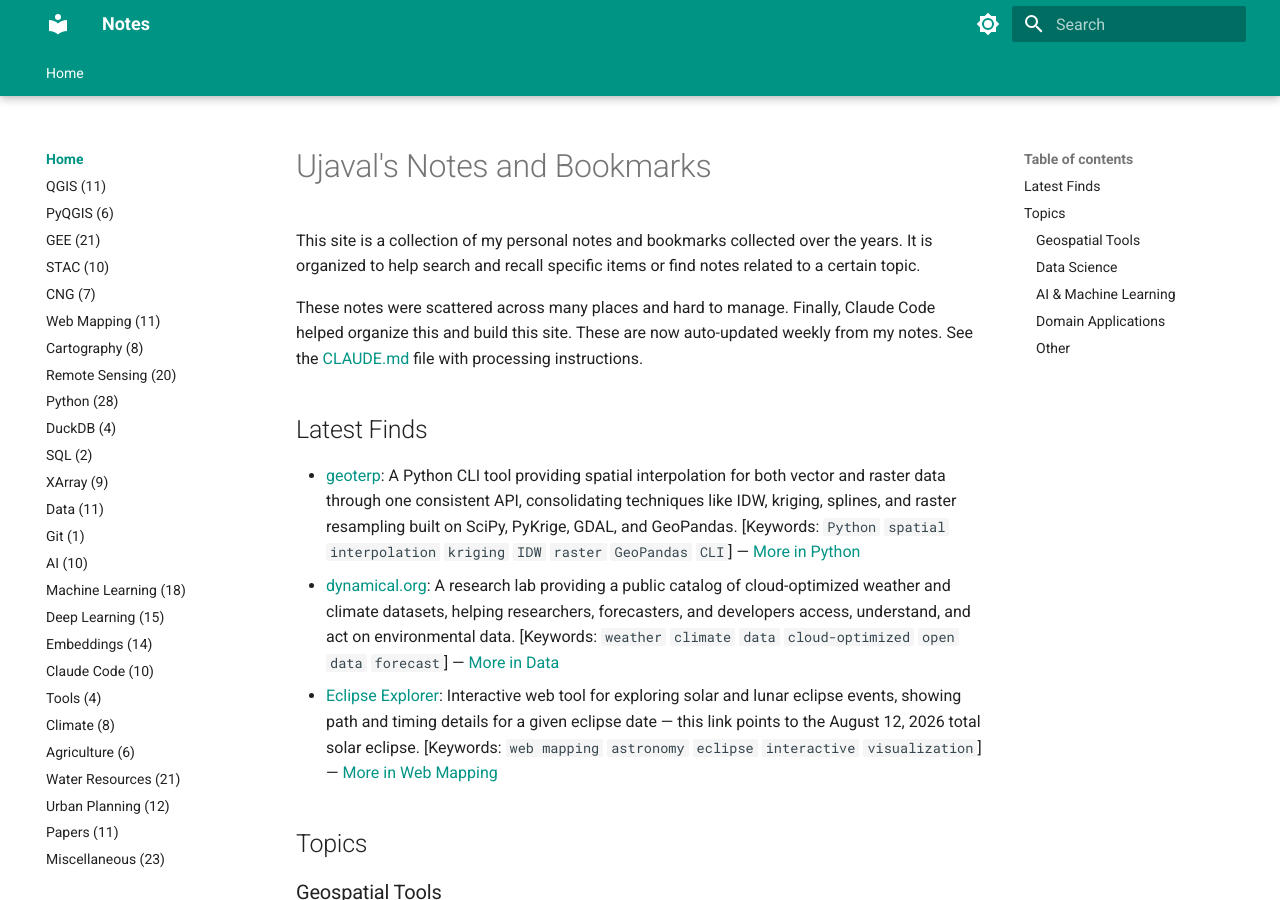
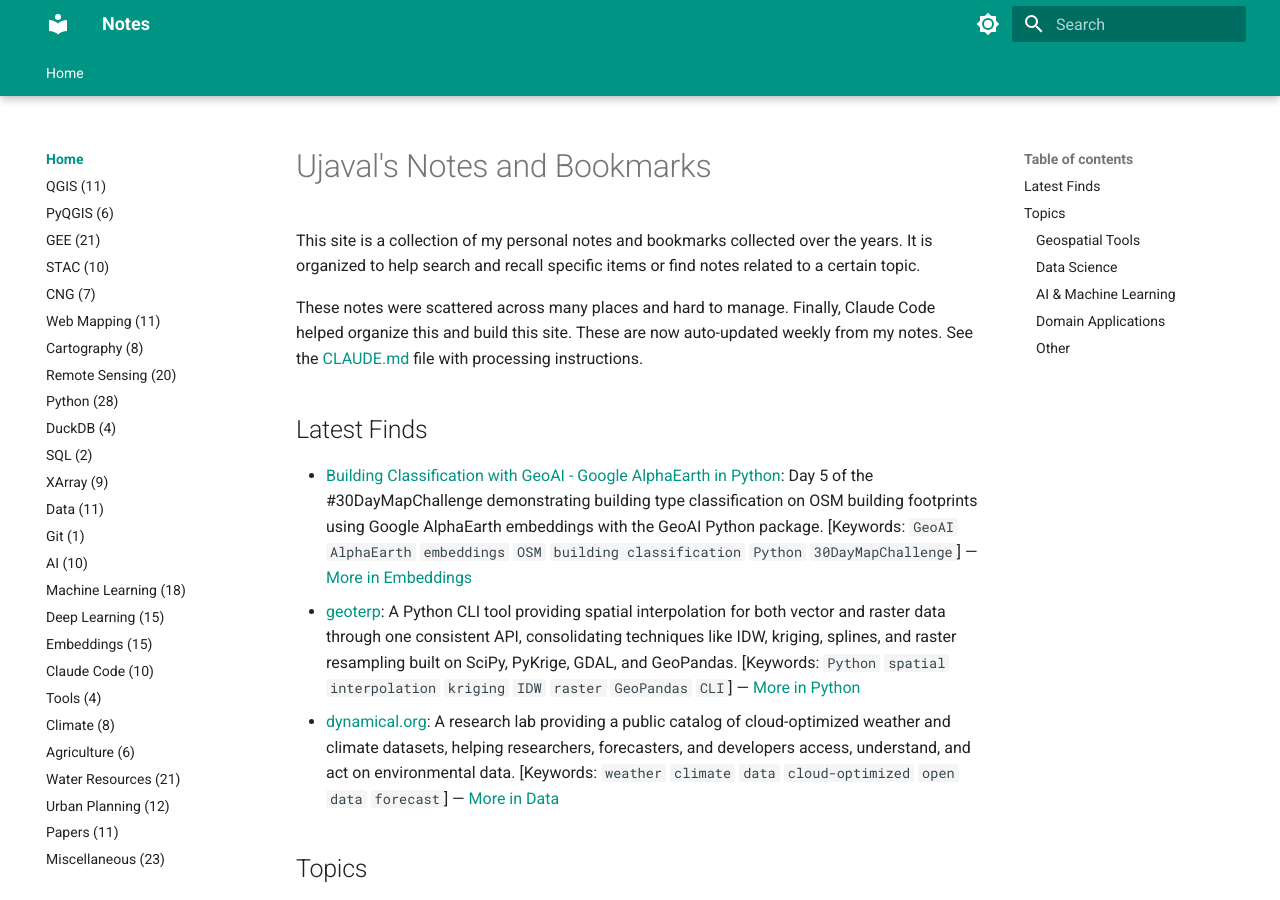
Before and after one commit to spatialthoughts/notes, an MkDocs documentation site: the page built from content/index.md, in a window 1280 px wide and 900 px high. Built offline with MkDocs 1.6.1 and Material for MkDocs 9.7.7, drawn with Linux system fonts in a browser that asks for light colours.

Commit message:
Process 2026-07-31 daily note: add GeoAI AlphaEarth building classification video to Embeddings; update Latest Finds

```diff
--- a/content/index.md
+++ b/content/index.md
@@ -6,9 +6,9 @@ These notes were scattered across many places and hard to manage. Finally, Claud
 
 ## Latest Finds
 
+- [Building Classification with GeoAI - Google AlphaEarth in Python](https://www.youtube.com/watch?v=Vqoq1N0jLok): Day 5 of the #30DayMapChallenge demonstrating building type classification on OSM building footprints using Google AlphaEarth embeddings with the GeoAI Python package. [Keywords: `GeoAI` `AlphaEarth` `embeddings` `OSM` `building classification` `Python` `30DayMapChallenge`] — [More in Embeddings](Embeddings.md)
 - [geoterp](https://github.com/pratik-gis/geoterp): A Python CLI tool providing spatial interpolation for both vector and raster data through one consistent API, consolidating techniques like IDW, kriging, splines, and raster resampling built on SciPy, PyKrige, GDAL, and GeoPandas. [Keywords: `Python` `spatial interpolation` `kriging` `IDW` `raster` `GeoPandas` `CLI`] — [More in Python](Python.md)
 - [dynamical.org](https://dynamical.org/): A research lab providing a public catalog of cloud-optimized weather and climate datasets, helping researchers, forecasters, and developers access, understand, and act on environmental data. [Keywords: `weather` `climate` `data` `cloud-optimized` `open data` `forecast`] — [More in Data](Data.md)
-- [Eclipse Explorer](https://eclipse.alokm.com/solar/2026-08-12): Interactive web tool for exploring solar and lunar eclipse events, showing path and timing details for a given eclipse date — this link points to the August 12, 2026 total solar eclipse. [Keywords: `web mapping` `astronomy` `eclipse` `interactive` `visualization`] — [More in Web Mapping](Web_Mapping.md)
 
 ## Topics
 
```
Also changed, not shown: content/Embeddings.md (+2 -0 lines).
